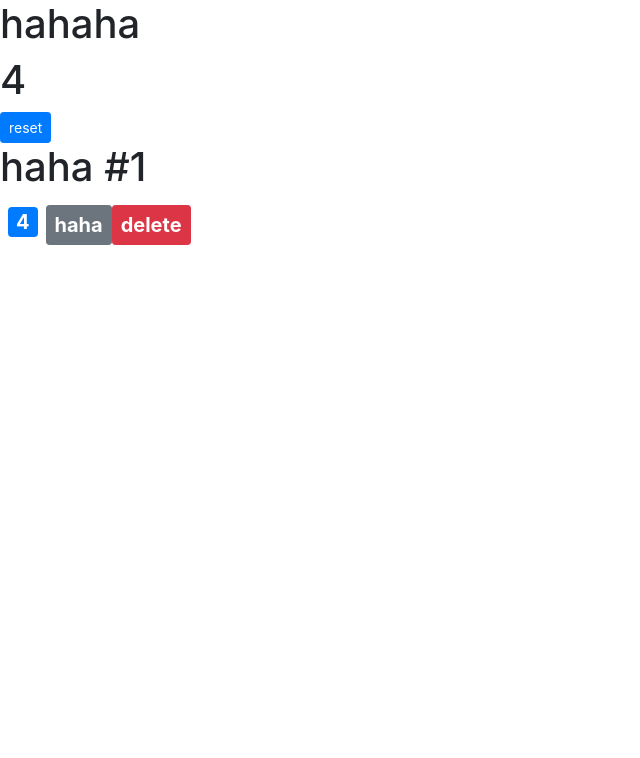
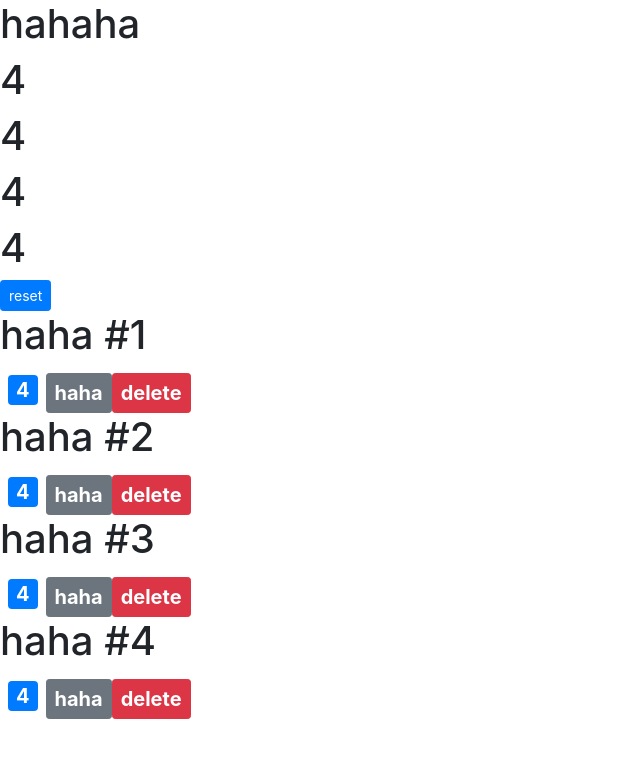
Before and after one commit to gelembungsahabat/learn-react, a React (Create React App) app: page / in a window 1280 px wide. Shown: the top 758 px of the page, without its empty margins (0-640 px from the left). Built offline with nearby package versions, Linux system fonts and the light colour scheme.

Commit message:
add tipis2

```diff
--- a/src/App.js
+++ b/src/App.js
@@ -7,7 +7,12 @@ import "./App.css";
 
 export default class App extends React.Component {
   state = {
-    counters: [{ id: 1, value: 4 }]
+    counters: [
+      { id: 1, value: 4 },
+      { id: 2, value: 4 },
+      { id: 3, value: 4 },
+      { id: 4, value: 4 }
+    ]
   };
 
   handleDelete = counterId => {
@@ -18,7 +23,7 @@ export default class App extends React.Component {
 
   handleReset = () => {
     const counters = this.state.counters.map(c => {
-      c.value = 0;
+      c.value = c.value * 3;
       return c;
     });
     this.setState({ counters });
```
